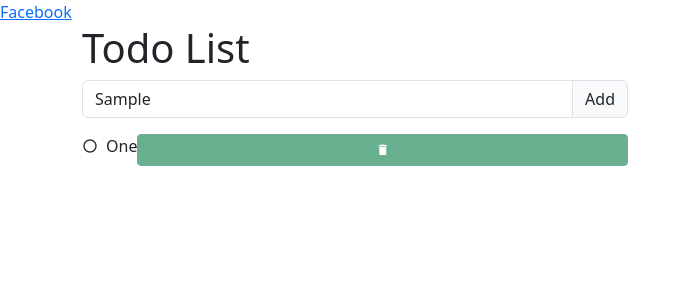
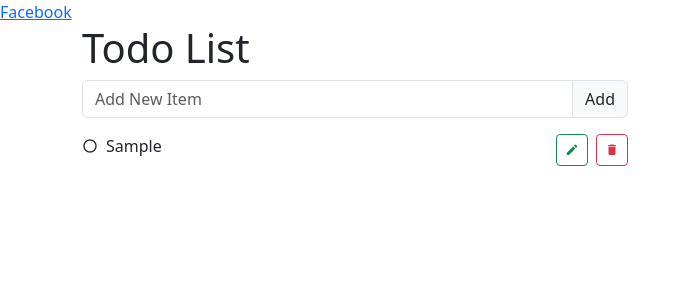
Before and after one commit to dipujscoder/react-test, a React (Create React App) app: page / in a window 1280 px wide. Both pictures are taken after typing "Sample" into the empty fields and a click on the button "Add". Shown: the top 300 px of the page, without its empty margins (0-690 px from the left). Built offline with nearby package versions, Linux system fonts and the light colour scheme.

Commit message:
fix: propTypes in button

```diff
--- a/package.json
+++ b/package.json
@@ -9,6 +9,7 @@
     "@testing-library/user-event": "^13.5.0",
     "bootstrap": "^5.3.3",
     "classnames": "^2.5.1",
+    "prop-types": "^15.8.1",
     "react": "^18.3.1",
     "react-dom": "^18.3.1",
     "react-router-dom": "^6.23.1",
--- a/src/components/Button/index.js
+++ b/src/components/Button/index.js
@@ -1,6 +1,7 @@
 import React from "react";
 import classNames from "classnames";
 import Icon from "../Icon";
+import PropTypes from "prop-types";
 
 export default function Button({
   children,
@@ -13,6 +14,7 @@ export default function Button({
   color,
   outline,
   disabled,
+  click,
 }) {
   if (to) {
     return (
@@ -44,6 +46,7 @@ export default function Button({
           "w-100": block,
         })}
         disabled={disabled}
+        onClick={click}
       >
         {children}
         {icon && <Icon name={icon} />}
@@ -51,3 +54,17 @@ export default function Button({
     );
   }
 }
+
+Button.propTypes = {
+  children: PropTypes.string.isRequired,
+  to: PropTypes.string,
+  icon: PropTypes.string,
+  className: PropTypes.string,
+  size: PropTypes.string,
+  active: PropTypes.bool,
+  disabled: PropTypes.bool,
+  block: PropTypes.bool,
+  color: PropTypes.string,
+  outline: PropTypes.string,
+  click: PropTypes.func,
+};
--- a/src/components/Link/index.js
+++ b/src/components/Link/index.js
@@ -1,5 +1,11 @@
 import React from "react";
+import PropTypes from "prop-types";
 
 export default function Link({ children, to }) {
   return <a href={to}>{children}</a>;
 }
+
+Link.propTypes = {
+  children: PropTypes.string.isRequired,
+  to: PropTypes.string,
+};
--- a/src/components/Todos/index.js
+++ b/src/components/Todos/index.js
@@ -1,32 +1,133 @@
-import React from "react";
+import React, { useCallback, useState, memo } from "react";
 import Button from "../Button";
+import PropTypes from "prop-types";
 
-export default function Todos() {
+const Todos = () => {
+  const [list, setList] = useState([]);
+  const [input, setInput] = useState("");
+  const [error, setError] = useState("");
+  const [id, setId] = useState(1);
+  const [type, setType] = useState("add");
+  const [editItem, setEditItem] = useState({});
+  const [deleteItem, setDeleteItem] = useState({});
+
+  const handleAddTodo = () => {
+    if (input.length > 0) {
+      const data = {
+        id,
+        item: input,
+        status: false,
+      };
+
+      if (type === "add") {
+        setList((state) => [...state, data]);
+        setInput("");
+        setId((state) => state + 1);
+      } else {
+        const updataData = list.map((e) => {
+          if (e.id === editItem.id) {
+            return {
+              ...e,
+              item: input,
+            };
+          } else {
+            return e;
+          }
+        });
+
+        setList(updataData);
+        setInput("");
+        setType("add");
+      }
+    } else {
+      setError("You have no write any text!");
+    }
+  };
+
+  const handleEditTodo = (item) => {
+    setInput(item.item);
+    setEditItem(item);
+    setType("edit");
+  };
+  const handleDeleteItem = (item) => {
+    setDeleteItem(item);
+
+    if (window.confirm("Delete Item?")) {
+      const _updateList = list.filter((e) => e.id !== item.id);
+
+      setList(_updateList);
+    }
+  };
+
   return (
     <div>
       <h1>Todo List</h1>
 
+      <div>
         <div className="input-group mb-3">
-        <input type="text" className="form-control" placeholder="Add Todo" />
-        <button className="input-group-text" id="basic-addon1">
-          Add
+          <input
+            type="text"
+            className="form-control"
+            placeholder="Add New Item"
+            value={input}
+            onChange={(e) => setInput(e.target.value)}
+          />
+          <button
+            className="input-group-text"
+            id="basic-addon1"
+            onClick={handleAddTodo}
+          >
+            {type === "add" ? "Add" : "Edit"}
           </button>
         </div>
 
+        {error && <p className="text-danger">{error}</p>}
+      </div>
+
       <ul className="list-unstyled">
-        <li className="d-flex">
+        {list.length > 0 &&
+          list.map((e) => {
+            return (
+              <li className="d-flex mb-2" key={e.id}>
                 <span className="mdi mdi-circle-outline me-2"></span>
-          <span>One</span>
+                <span>{e.item}</span>
+                <div className="ms-auto">
                   <Button
-            className="ms-auto"
+                    className="me-2"
+                    icon="mdi-pencil"
+                    size="sm"
+                    color="success"
+                    outline
+                    click={() => handleEditTodo(e)}
+                  />
+                  <Button
                     icon="mdi-delete"
                     size="sm"
-            block
-            color="success"
-            disabled
+                    color="danger"
+                    outline
+                    click={() => handleDeleteItem(e)}
                   />
+                </div>
               </li>
+            );
+          })}
       </ul>
     </div>
   );
-}
+};
+
+Todos.propTypes = {
+  children: PropTypes.string.isRequired,
+  to: PropTypes.string,
+  icon: PropTypes.string,
+  className: PropTypes.string,
+  size: PropTypes.string,
+  active: PropTypes.bool,
+  disabled: PropTypes.bool,
+  block: PropTypes.bool,
+  color: PropTypes.string,
+  outline: PropTypes.string,
+  click: PropTypes.func,
+};
+
+export default Todos;
```
Lines whose indentation alone changed are shown as unchanged.
